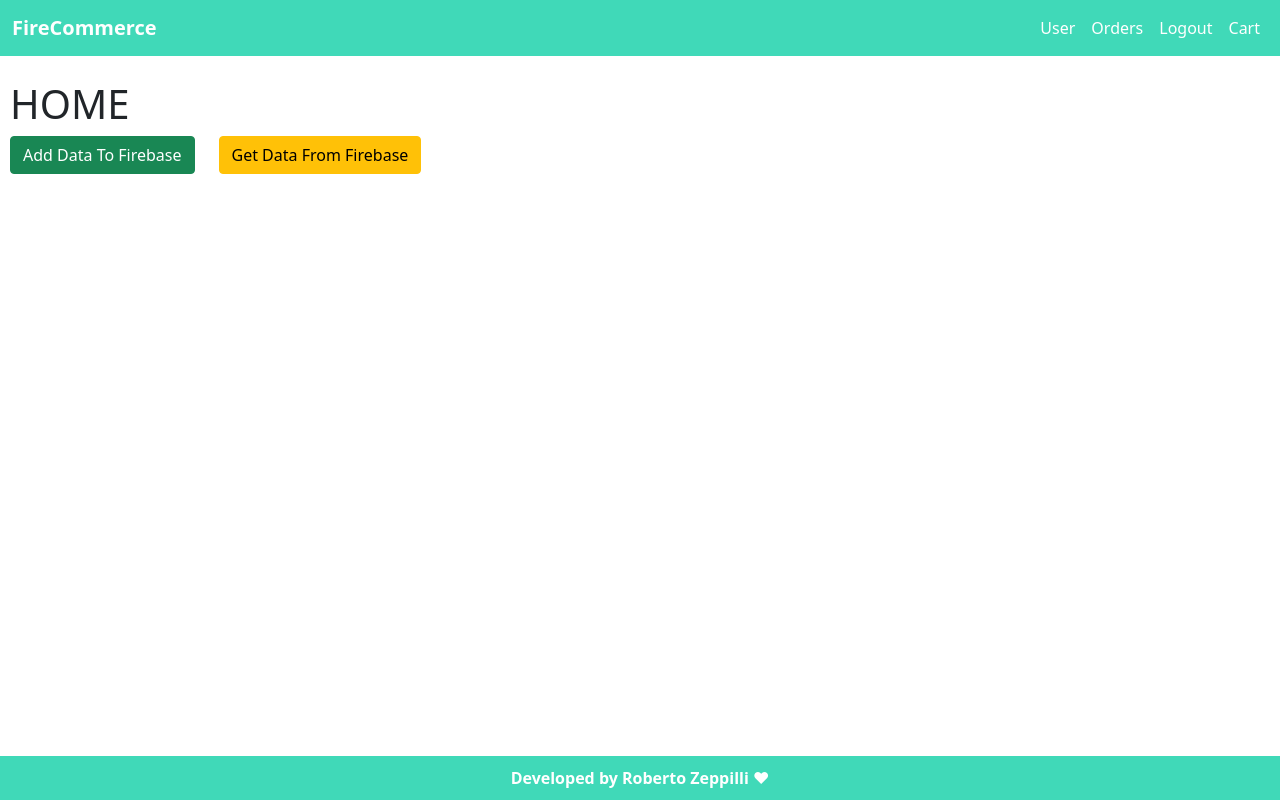
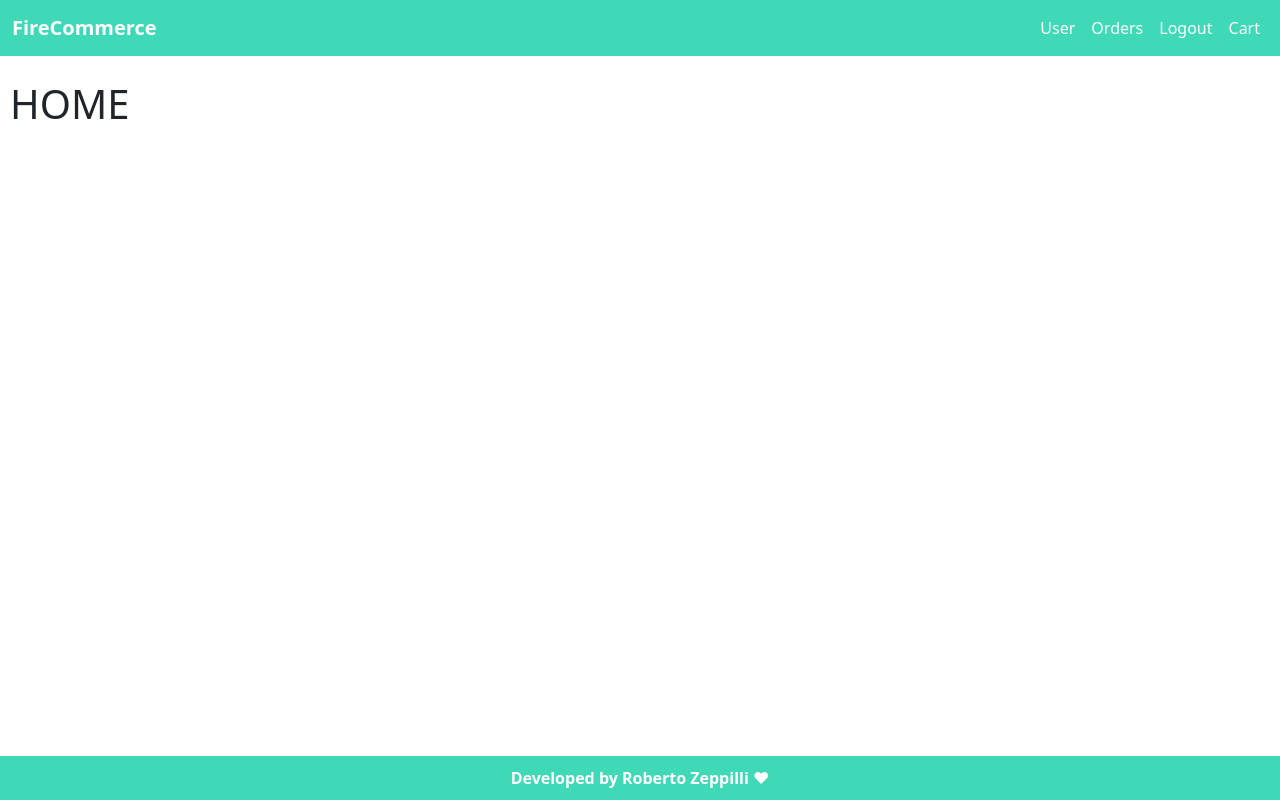
Before and after one commit to vikrammadankar/Book_Shelf, a React (Create React App) app: page / in a window 1280 px wide. Built offline with nearby package versions, Linux system fonts and the light colour scheme; a web font is replaced by a local one.

Commit message:
products stored in DB and starting to design HOMEPAGE with fetched products

```diff
--- a/src/firebase-products.js
+++ b/src/firebase-products.js
@@ -1,6 +1,6 @@
 export const products = [
     {
-        name: "nu3 Peanut Butter",
+        name: "Peanut Butter",
         description: "Peanut Butter (Burro di arachidi) - 1 kg - crema di arachidi 100% naturale - Puro burro di arachidi proteico senza zuccheri aggiunti - Produzione controllata.",
         category: "food",
         image: "https://m.media-amazon.com/images/I/71fD15hM2gS._AC_SL1500_.jpg",
--- a/src/pages/HomePage.js
+++ b/src/pages/HomePage.js
@@ -1,35 +1,27 @@
-import React from 'react'
+import React, { useState } from 'react'
 import { Layout } from '../components/components-provider/components-provider'
 
 import { collection, addDoc, getDocs } from "firebase/firestore";
 import DB from '../firebase';
 
+// import { products } from '../firebase-products';
+
 const HomePage = () => {
 
-    async function addData() {
-        try {
-            await addDoc(collection(DB, "users"), {
-                name: "Lola",
-                age: 24
-            })
-        } catch (error) {
-            console.log(error)
-        }
-    }
+    const [products, setProducts] = useState([])
 
     async function getData() {
         try {
-            const users = await getDocs(collection(DB, 'users'))
-            let usersContainer = []
-            users.forEach(doc => {
-                const userWithID = {
+            const productsFromFB = await getDocs(collection(DB, 'products'))
+            let productsContainer = []
+            productsFromFB.forEach(doc => {
+                const productWithID = {
                     id: doc.id,
                     ...doc.data()
                 }
-                usersContainer.push(userWithID)
+                productsContainer.push(productWithID)
             })
-
-            console.log(usersContainer)
+            setProducts(productsContainer)
         } catch (error) {
             console.log(error)
         }
@@ -40,12 +32,6 @@ const HomePage = () => {
     return (
         <Layout>
             <h1>HOME</h1>
-            <button className="btn btn-success me-4" onClick={addData} >
-                Add Data To Firebase
-            </button>
-            <button className="btn btn-warning" onClick={getData} >
-                Get Data From Firebase
-            </button>
         </Layout>
     )
 }
```
